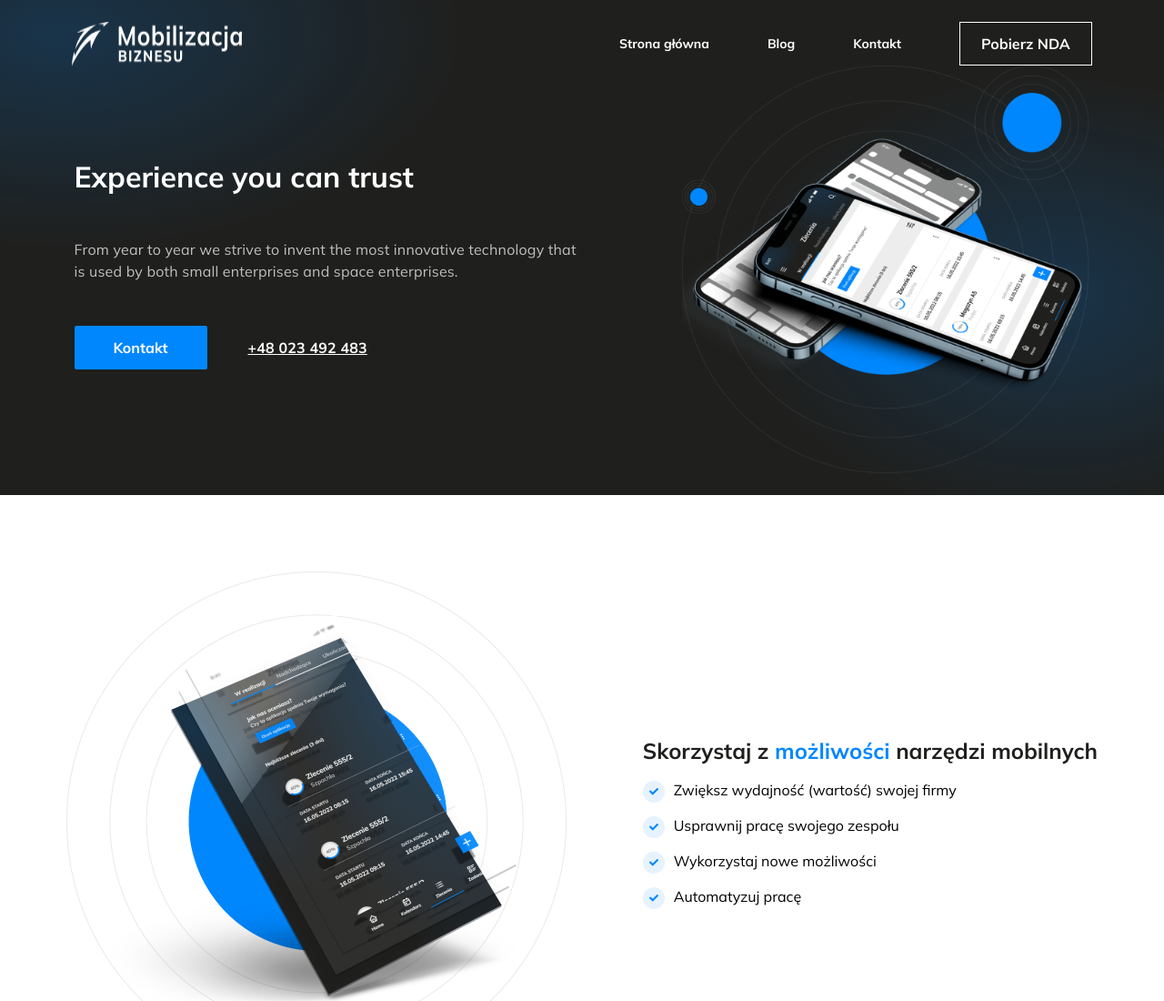
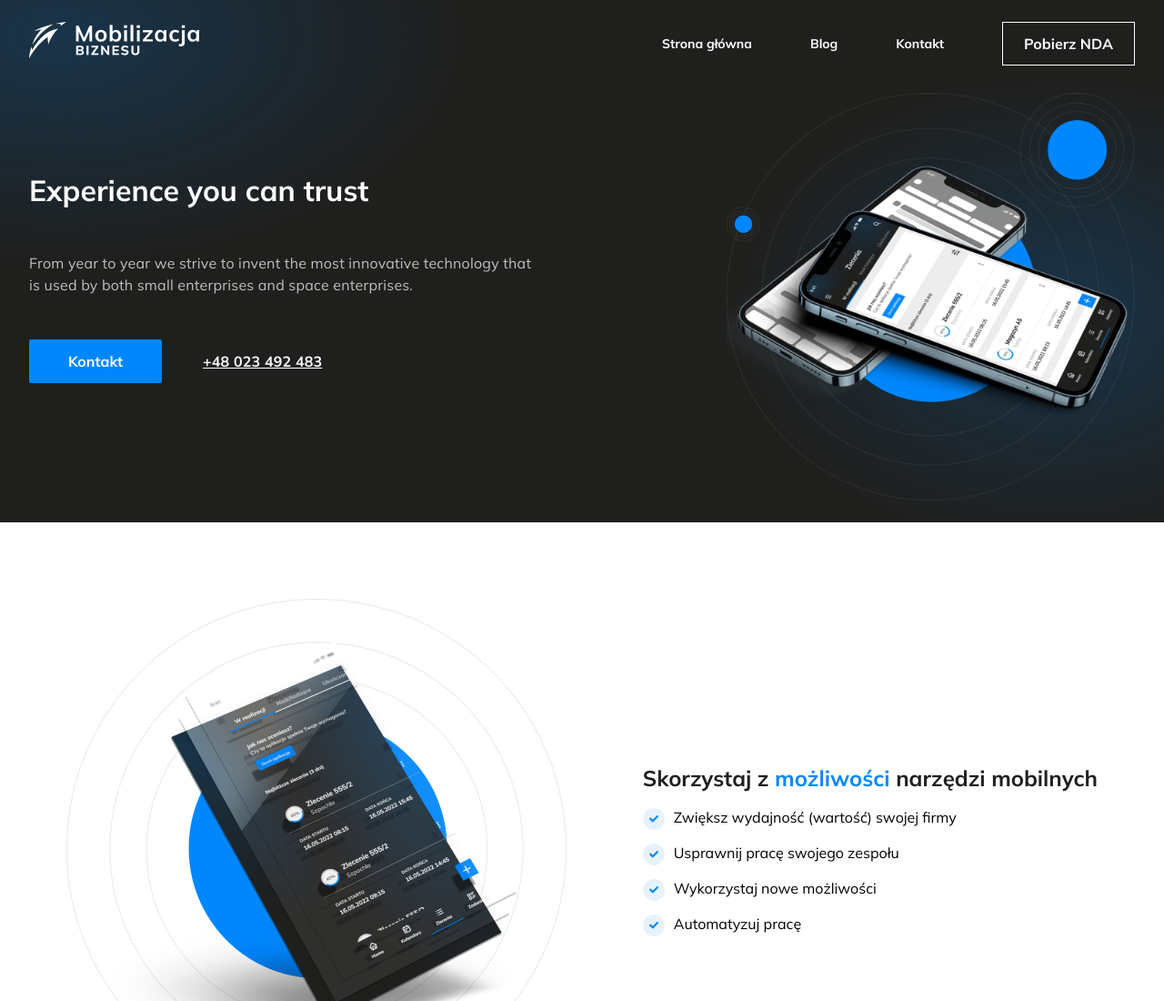
Before and after one commit to RaccoonOnFire/recruitment-task-sellace, a plain HTML site: page index.html in a window 1280 px wide. Shown: the top 1100 px of the page at 91% size. Drawn offline with Linux system fonts and the light colour scheme.

Commit message:
bug fixes

```diff
--- a/style.css
+++ b/style.css
@@ -38,15 +38,19 @@ hr {
 .navbar {
   display: flex;
   flex-direction: row;
-  gap: 369px;
+
+  margin:0;
 }
 .navbar img {
   cursor: pointer;
+  height: 100%;
+  margin-left: 0;
 }
 .navbar-menu {
   display: flex;
   flex-direction: row;
   gap: 64px;
+  margin-right: 0;
 }
 .navbar-menu a {
   display: flex;
@@ -59,14 +63,18 @@ hr {
 .header-content {
   display: flex;
   align-items: center;
+  margin:0;
 }
 .header-content img {
+  padding-top: 30px;
   width: 37%;
   height: auto;
+  margin-right: 0;
 }
 .header-heading {
   display: flex;
   flex-direction: column;
+  margin-left: 0;
   gap: 48px;
   width: 568px;
   height: 244px;
@@ -346,6 +354,7 @@ footer {
   background-color: transparent;
   border: none;
   z-index: 2;
+  margin-right: 0;
 }
 .hidden {
   display: none;
@@ -362,9 +371,6 @@ footer {
   .primary-heading {
     font-size: 24px;
     line-height: 36px;
-  }
-  .navbar {
-    gap: 320px;
   }
   .header-heading h1 {
     font-size: 32px;
@@ -439,6 +445,8 @@ footer {
   }
   .articles-content {
     flex-direction: column;
+    align-items: center;
+    margin: auto;
   }
   .articles-content article > img {
     width: 100%;
```
